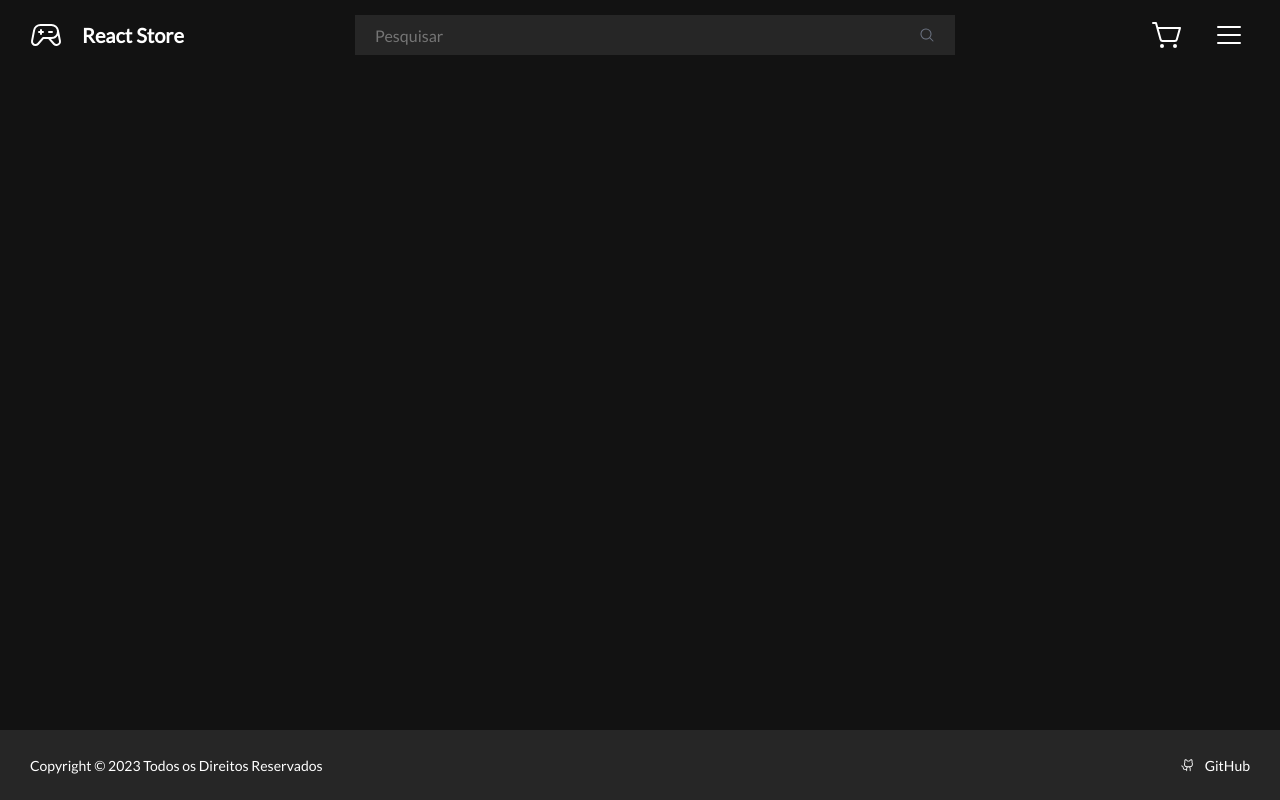
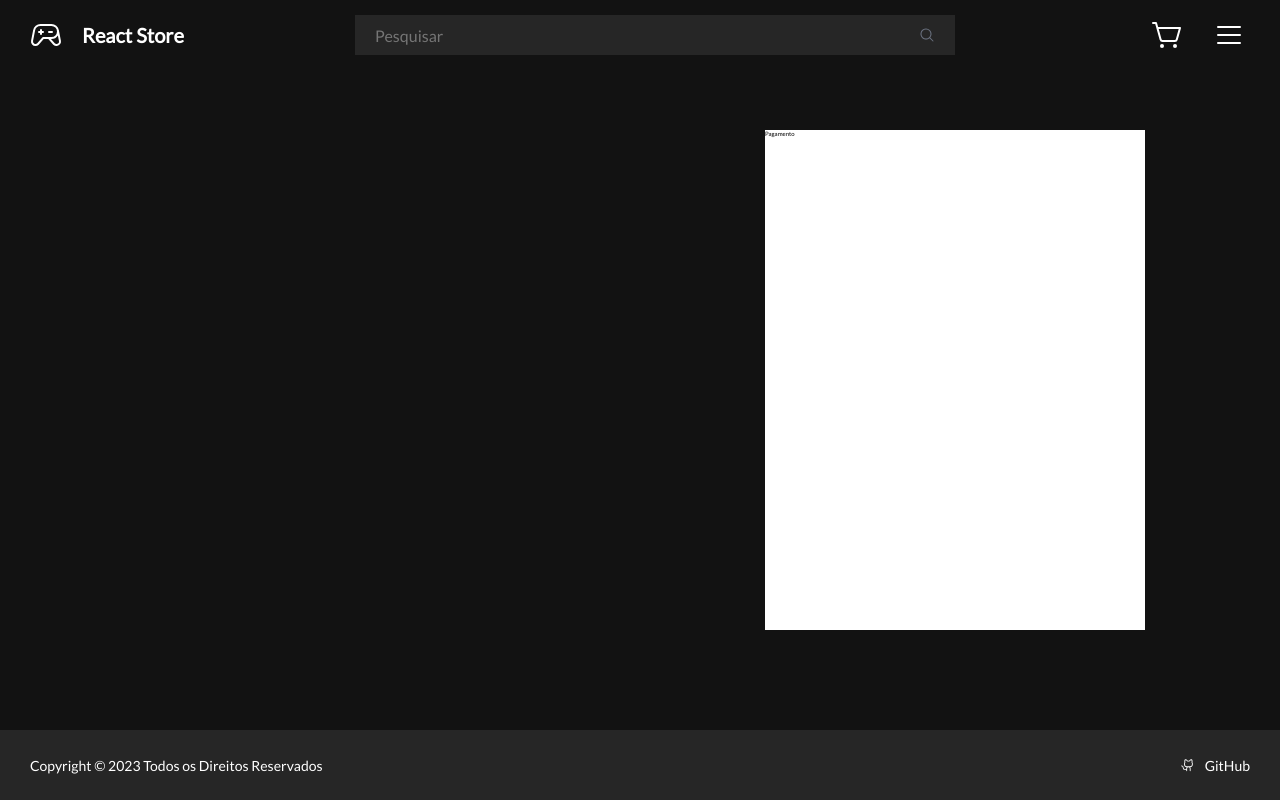
Before and after one commit to renansouzasm/next-stripe-ecommerce, a React (Vite) app: page /cart in a window 1280 px wide. Built offline with nearby package versions, Linux system fonts and the light colour scheme.

Commit message:
Implemetação teste do carrinho

```diff
--- a/src/components/Card/Card.css
+++ b/src/components/Card/Card.css
@@ -7,20 +7,20 @@
   opacity: 90%;
 }
 
-.thumbnail,
+.card-thumbnail,
 .infos-product {
   height: 100%;
   max-width: 100%;
 }
 
-.thumbnail {
+.card-thumbnail {
   padding: 0.5rem;
   display: flex;
   align-items: center;
   justify-content: center;
 }
 
-.thumbnail > img {
+.card-thumbnail > img {
   max-height: 90%;
   max-width: 90%;
 }
@@ -34,18 +34,18 @@
   justify-content: space-between;
 }
 
-.reviews,
-.title {
+.card-reviews,
+.card-title {
   font-size: 1.4rem;
 }
 
-.title {
+.card-title {
   font-weight: 600;
   max-height: 40%;
   overflow-y: hidden;
 }
 
-.price {
+.card-price {
   font-size: 1.6rem;
   font-weight: 700;
 }
--- a/src/components/Card/Card.jsx
+++ b/src/components/Card/Card.jsx
@@ -25,7 +25,7 @@ export const Card = ({ item }) => {
   return (
     <Link onClick={showProduct} to={"/product"}>
       <div className="card">
-        <div className="thumbnail">
+        <div className="card-thumbnail">
           <img
             src={thumbnail.replace(/\w\.jpg/gi, "W.jpg")}
             alt="product-preview"
@@ -33,7 +33,7 @@ export const Card = ({ item }) => {
         </div>
 
         <div className="infos-product">
-          <div className="reviews">
+          <div className="card-reviews">
             <Star size={12} />
             <Star size={12} />
             <Star size={12} />
@@ -41,8 +41,8 @@ export const Card = ({ item }) => {
             <Star size={12} />
             Reviews
           </div>
-          <p className="title">{title}</p>
-          <p className="price">{formatCurrency(price, "BRL")}</p>
+          <p className="card-title">{title}</p>
+          <p className="card-price">{formatCurrency(price, "BRL")}</p>
         </div>
       </div>
     </Link>
--- a/src/components/Cart/Cart.css
+++ b/src/components/Cart/Cart.css
@@ -0,0 +1,51 @@
+.payment-container {
+    display: flex;
+    justify-content: center;
+    align-items: center;
+    padding: 6rem 0;
+}
+
+.payment-grid {
+    color: var(--secondary-text-color);
+    display: grid;
+    gap: 3rem;
+    grid-template-columns: 60rem 38rem;
+}
+
+.product {
+    background-color: var(--bg-color1);
+    display: grid;
+    grid-template-columns: repeat(5, 1fr);
+    width: 100%;
+    height: 14rem;
+    margin-bottom: 3rem;
+}
+
+.product > div {
+    display: flex;
+    justify-content: center;
+    align-items: center;
+    color: var(--secondary-text-color);
+    padding: 1rem;
+    width: 100%;
+    height: 100%;
+    text-align: left;
+}
+
+.thumbnail > img {
+    width: 100%;
+}
+
+.price,
+.total {
+    background-color: var(--bg-color3);
+}
+
+.title {
+    font-size: 1.2rem;
+}
+
+.pricing {
+    background-color: var(--bg-color1);
+    height: 50rem;
+}
--- a/src/components/Cart/Cart.jsx
+++ b/src/components/Cart/Cart.jsx
@@ -1,5 +1,61 @@
 import "./Cart.css";
 
+import { useEffect, useState, useContext } from "react";
+import { AppContext } from "../../context/AppContext";
+import { formatCurrency } from "../../utils/formatCurrency.js";
+import { Link } from "react-router-dom";
+
 export const Cart = () => {
-  return <></>;
+  const { getStorage, setStorage } = useContext(AppContext);
+  const [cartStorage, setCartStorage] = useState([]);
+
+  useEffect(() => {
+    const cart = getStorage("cartStorage");
+    if (cart) {
+      setCartStorage(cart);
+    }
+  }, []);
+
+  return (
+    <main className="main">
+      <section className="payment-container">
+        <div className="payment-grid">
+          <div className="products">
+            {cartStorage ? (
+              cartStorage.map((item) => (
+                <Link key={item.id} to={"/product"}>
+                  <div className="product">
+                    <div className="thumbnail">
+                      <img
+                        src={item.thumbnail.replace(/\w\.jpg/gi, "W.jpg")}
+                        alt="preview"
+                      />
+                    </div>
+                    <div className="title">{item.title}</div>
+                    <div className="price">
+                      {formatCurrency(item.price, "BRL")}
+                    </div>
+                    <div className="qty">
+                      <div>
+                        <button>-</button>
+                        {item.qty}
+                        <button>+</button>
+                      </div>
+                    </div>
+                    <div className="total">
+                      {formatCurrency(item.price * item.qty, "BRL")}
+                    </div>
+                  </div>
+                </Link>
+              ))
+            ) : (
+              <p>Nada por aqui</p>
+            )}
+          </div>
+
+          <div className="pricing">Pagamento</div>
+        </div>
+      </section>
+    </main>
+  );
 };
--- a/src/components/Product/Product.css
+++ b/src/components/Product/Product.css
@@ -77,7 +77,7 @@
   background-color: var(--hover-btn-color);
 }
 
-.product {
+.product-thumbnail {
   background-color: var(--bg-color1);
   opacity: 90%;
 
@@ -86,7 +86,7 @@
   justify-content: center;
 }
 
-.product > img {
+.product-thumbnail > img {
   max-width: 80%;
 }
 
--- a/src/components/Product/Product.jsx
+++ b/src/components/Product/Product.jsx
@@ -109,7 +109,7 @@ export const Product = () => {
             </button>
           </div>
 
-          <div className="product">
+          <div className="product-thumbnail">
             <img
               src={storedProduct?.thumbnail?.replace(/\w\.jpg/gi, "W.jpg")}
               alt="thumbnail"
--- a/src/styles/global.css
+++ b/src/styles/global.css
@@ -2,6 +2,7 @@
   --bg-color: #121212;
   --bg-color1: #fff;
   --bg-color2: #262626;
+  --bg-color3: #eee;
   --primary-text-color: #fff;
   --secondary-text-color: #000;
   --input-color: #6b7280;
```
